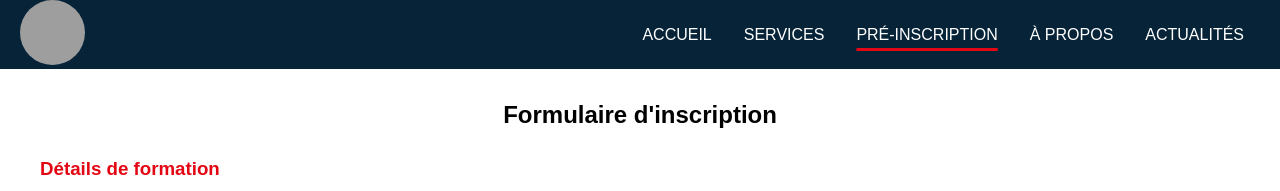
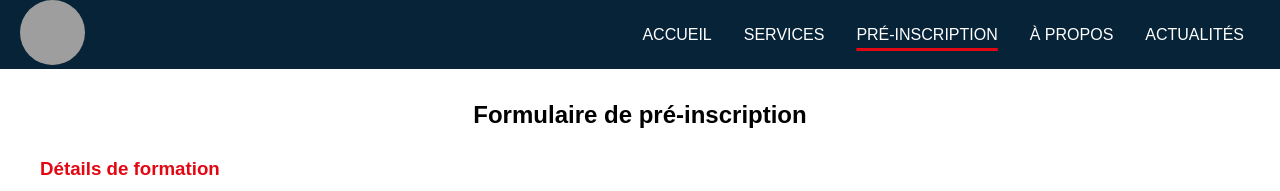
Before and after one commit to pahojosue/AutoEcoleNico, a plain HTML site: page inscription.html in a window 1280 px wide. Shown: the top 191 px of the page. Drawn offline with Linux system fonts and the light colour scheme; grey boxes are pictures that could not be loaded.

Commit message:
small name change

```diff
--- a/inscription.html
+++ b/inscription.html
@@ -13,7 +13,7 @@
     <div id="header"></div>
 
         <div class="formulaire">
-            <h4>Formulaire d'inscription</h4>
+            <h4>Formulaire de pré-inscription</h4>
             <form action="">
                 <!--         Détails de formation      -->
                 <h3>Détails de formation</h3>
```
